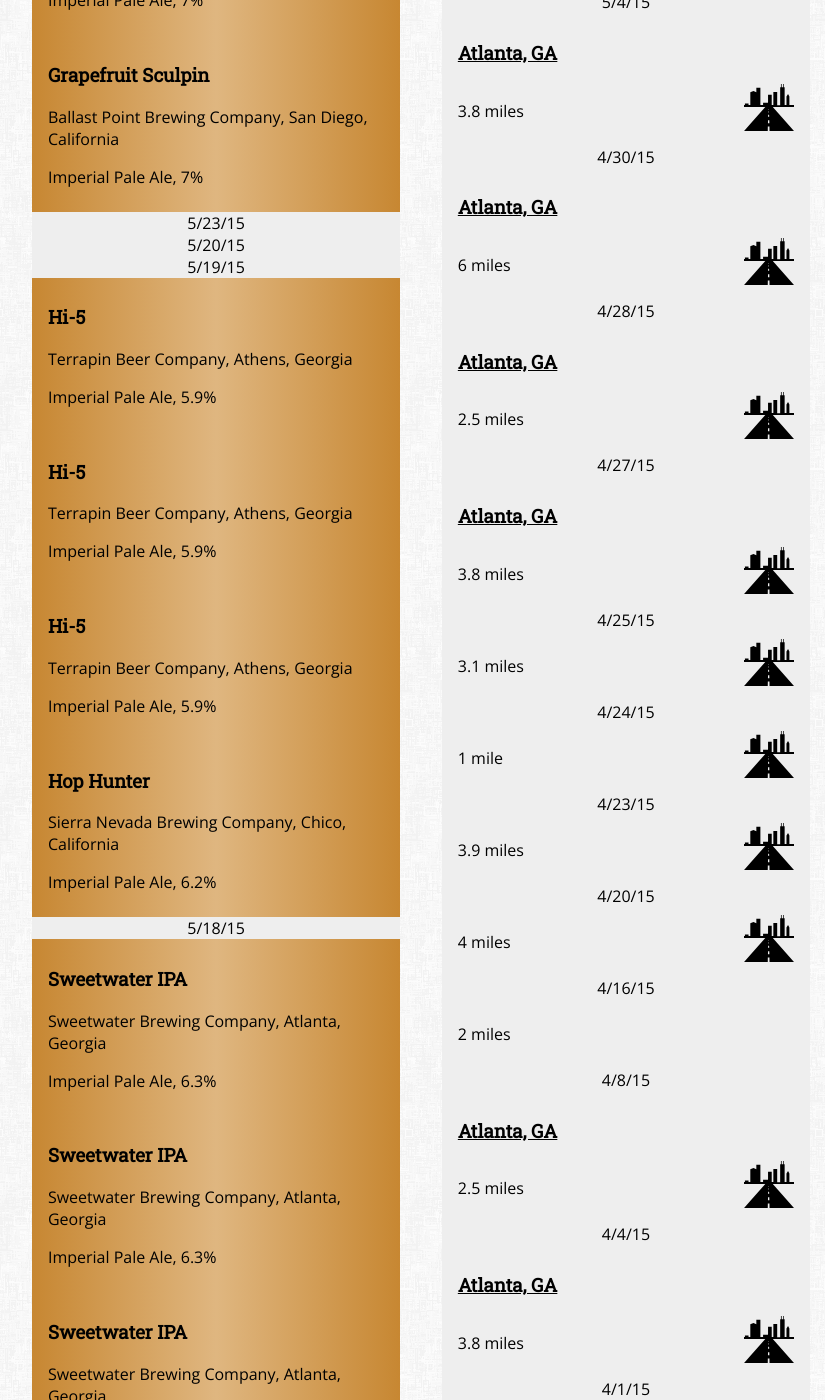
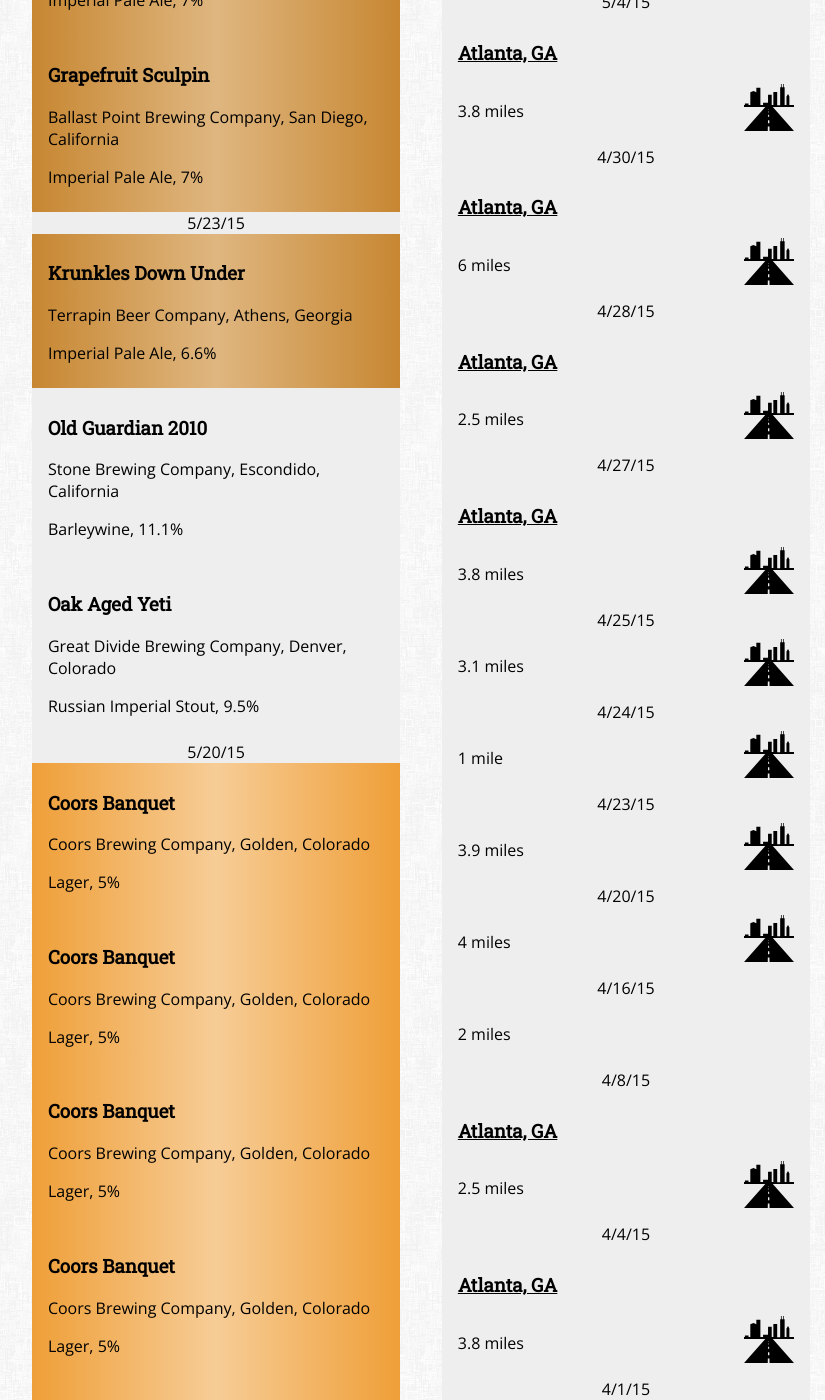
Before and after one commit to rhewitt22/beer-run, a Jekyll site: the page built from index.html, in a window 1280 px wide and 1400 px high, scrolled down 982 px. Shown: the whole window, without its empty margins (14-839 px from the left). Built offline with Jekyll 4.4.1, drawn with Linux system fonts in a browser that asks for light colours; nearby versions of some CDN libraries; some of the changed text lies outside the part shown.

Commit message:
Updated beer-glossary.yml

```diff
--- a/_data/beer-glossary.yml
+++ b/_data/beer-glossary.yml
@@ -1,3 +1,35 @@
+- name: Oak Aged Yeti
+  brewery: Great Divide Brewing Company
+  location:
+    city: Denver
+    state: Colorado
+  style: Russian Imperial Stout
+  abv: 9.5
+
+- name: Old Guardian 2010
+  brewery: Stone Brewing Company
+  location:
+    city: Escondido
+    state: California
+  style: Barleywine
+  abv: 11.1
+
+- name: Krunkles Down Under
+  brewery: Terrapin Beer Company
+  location:
+    city: Athens
+    state: Georgia
+  style: Imperial Pale Ale
+  abv: 6.6
+
+- name: Coors Banquet
+  brewery: Coors Brewing Company
+  location:
+    city: Golden
+    state: Colorado
+  style: Lager
+  abv: 5
+
 - name: Greybeard IPA
   brewery: Pisgah Brewing Company
   location:
```
